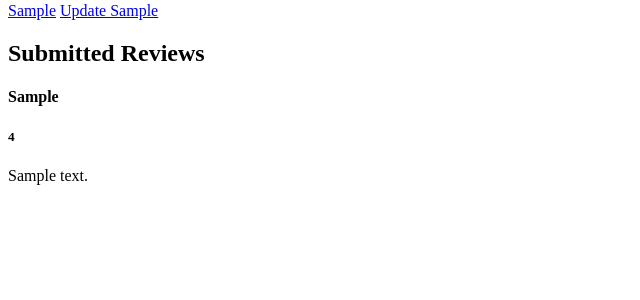
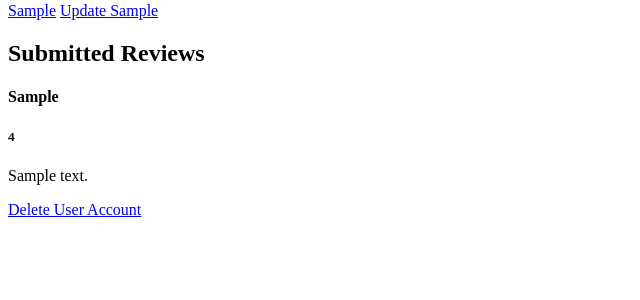
Before and after one commit to MarcvanMelle/flylikeag9, a Rails app: page /users/1 in a window 1280 px wide. Shown: the part 203-503 px from the top of the page, without its empty margins (0-640 px from the left). Run offline with Rails 7, Linux system fonts and the light colour scheme; a user stored in the database is signed in; tables that the repository leaves empty hold one stand-in row (values such as "Sample post"); style sheets or scripts are compiled from the project's sources; parts of the project's set-up code (start-up, migrations or seed data) failed here and were passed over; some libraries are stand-ins or nearby versions.

Commit message:
Added tests and function for admins to delete user accounts and all associated words and reviews.

```diff
--- a/app/controllers/users_controller.rb
+++ b/app/controllers/users_controller.rb
@@ -12,4 +12,39 @@ class UsersController < ApplicationController
   def show
     @user = User.find(params[:id])
   end
+
+  def destroy
+    @user = User.find(params[:id])
+    if authorized_party
+      if @user.valid?
+        @user.reviews.delete_all
+        @user.words.each do |word|
+          word.reviews.delete_all
+        end
+        @user.words.delete_all
+        @user.delete
+        flash[:success] = "User Account successfully closed"
+        admin_redirect
+      else
+        flash[:errors] = "User Account was not closed"
+        render user_path(@user)
+      end
+    else
+      render(file: File.join(Rails.root, 'public/403.html'), status: 403, layout: false)
+    end
+  end
+
+  private
+
+  def authorized_party
+    current_user.try(:admin?) || current_user == @user
+  end
+
+  def admin_redirect
+    if current_user.admin
+      redirect_to users_path
+    else
+      redirect_to root_path
+    end
+  end
 end
--- a/app/views/users/show.html.erb
+++ b/app/views/users/show.html.erb
@@ -14,3 +14,7 @@
   <h5><%= review.rating %></h5>
   <p><%= review.body %></p>
 <% end %>
+
+<% if current_user.try(:admin?) || current_user == @user %>
+  <%= link_to "Delete User Account", user_path(@user), method: :delete %>
+<% end %>
--- a/app/views/words/home.html.erb
+++ b/app/views/words/home.html.erb
@@ -1,3 +1,5 @@
+<h1>10 Most Recent Words</h1>
+
 <div id="word_list">
   <% @words.each do |word| %>
     <li><%= link_to word.word, word_path(word.id) %></li>
```
Also changed, not shown: spec/features/19_admin_deletes_user_spec.rb (added, +50 -0 lines).
